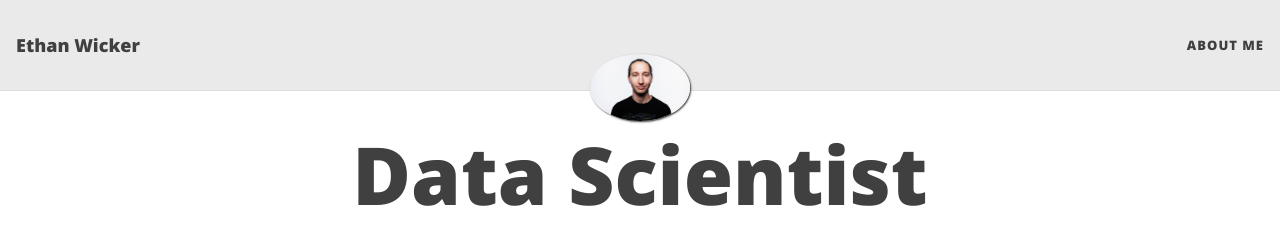
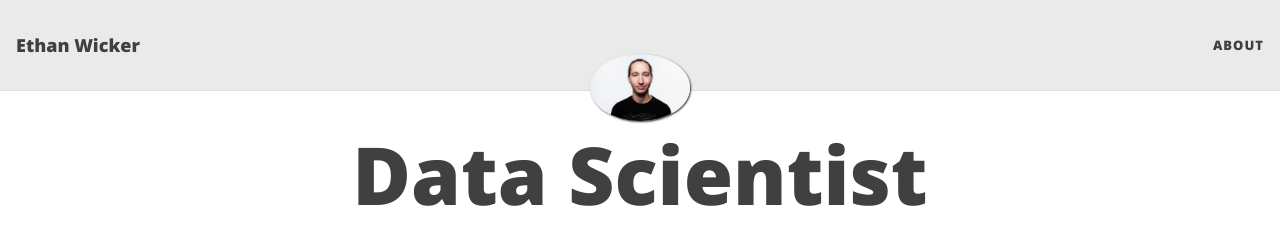
Before and after one commit to ethanwicker/ethanwicker.github.io, a Jekyll site: the page built from index.html, in a window 1280 px wide. Shown: the top 230 px of the page. Built offline with Jekyll 4.4.1, drawn with Linux system fonts in a browser that asks for light colours; nearby versions of some CDN libraries; the list of posts is cut into pages by our own code.

```diff
--- a/_config.yml
+++ b/_config.yml
@@ -14,7 +14,7 @@ author: Ethan Wicker
 # --- List of links in the navigation bar --- #
 
 navbar-links:
-  About Me: "about"
+  About: "about"
 
 # --- Logo --- #
 
```
